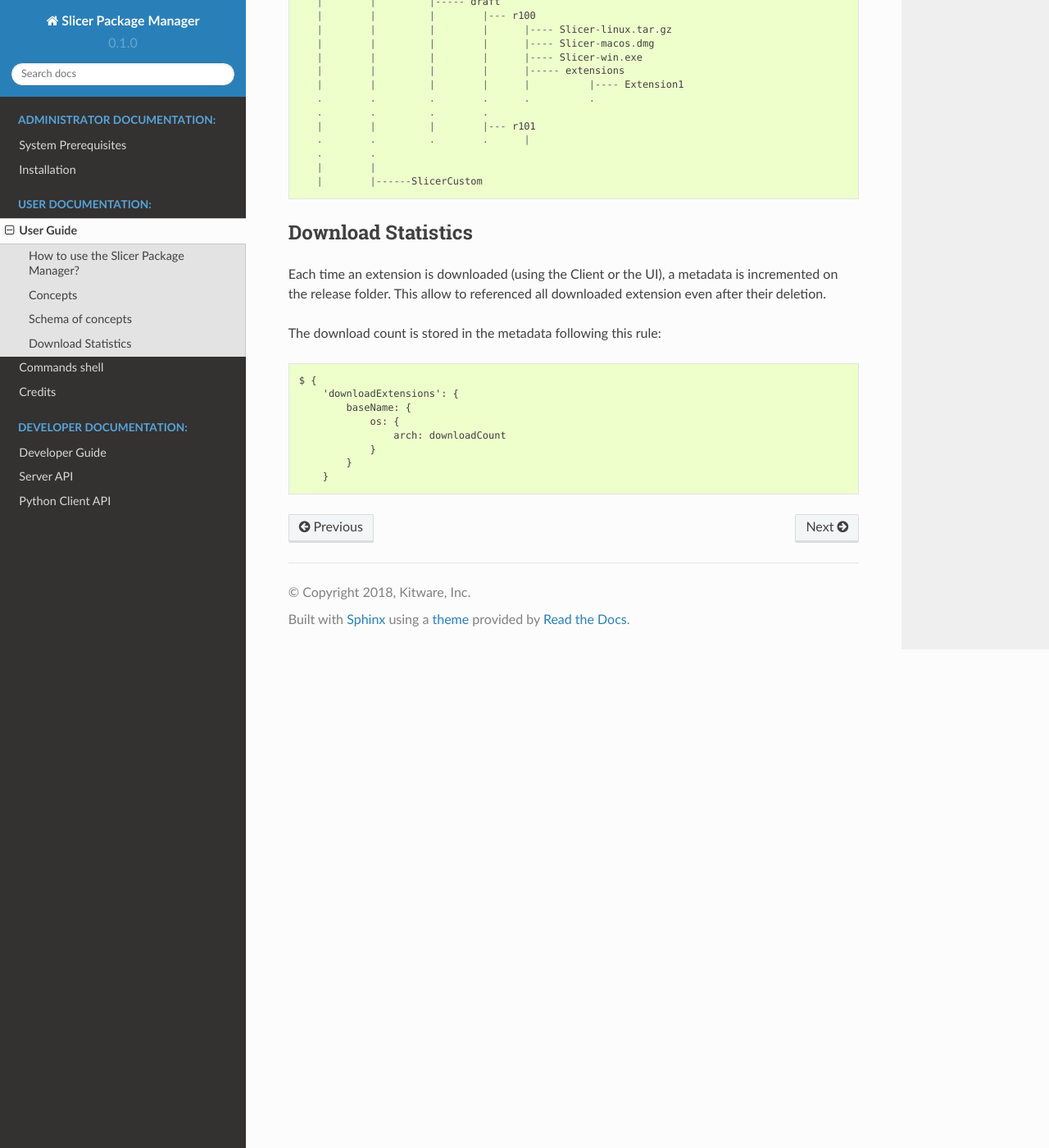
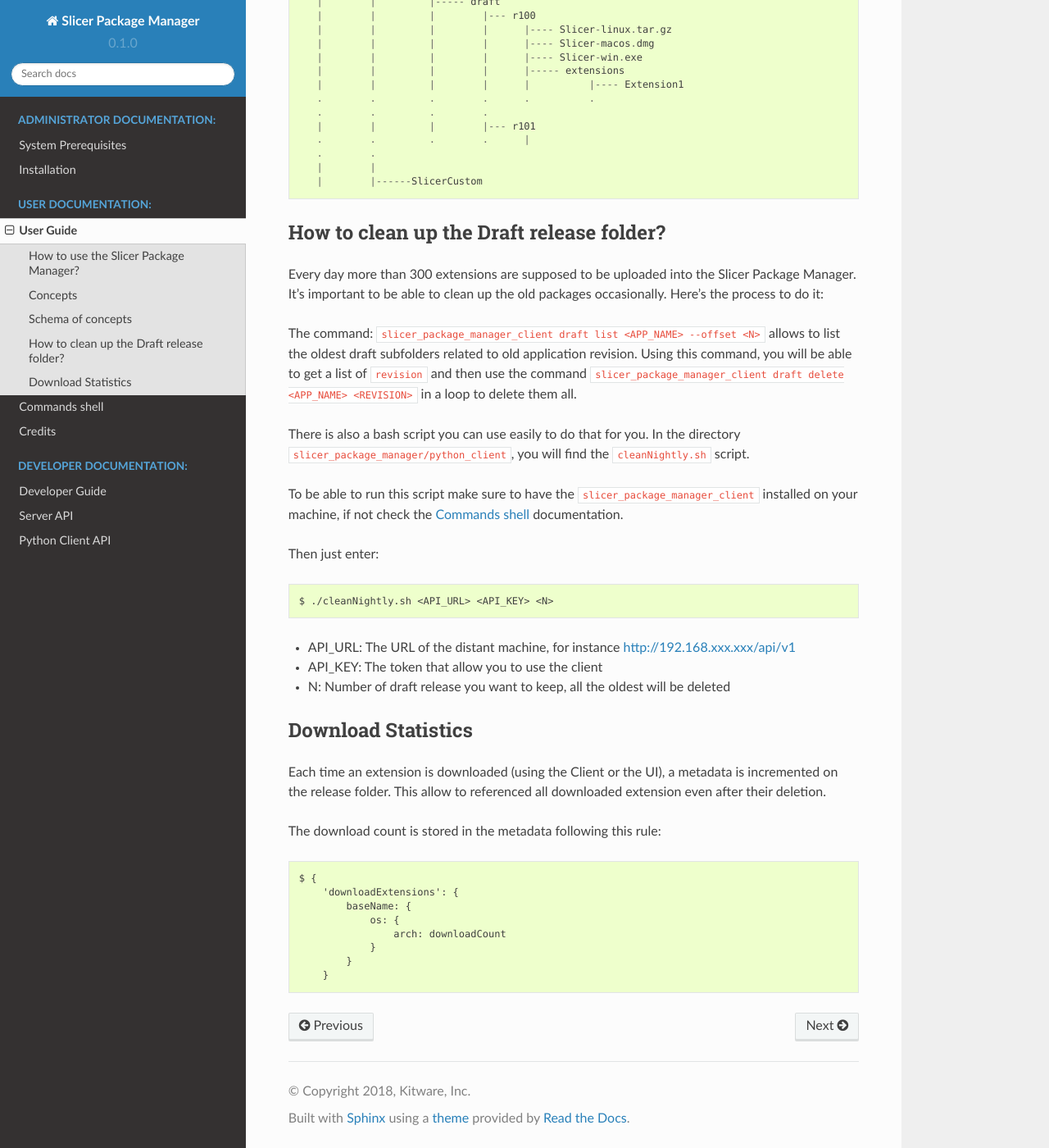
Before and after one commit to girder/slicer_package_manager, a Sphinx documentation site: the page built from docs/user_guide.rst, in a window 1280 px wide and 1400 px high, scrolled down 2949 px. Shown: the whole window at 82% size. Built offline with Sphinx 7.4.7 and the Read the Docs theme 2.0.0, drawn with Linux system fonts in a browser that asks for light colours.

Commit message:
Add script to handle the clean up of old draft release and documentation associated

```diff
--- a/docs/user_guide.rst
+++ b/docs/user_guide.rst
@@ -163,6 +163,31 @@
        |        |
        |        |------SlicerCustom
 
+How to clean up the Draft release folder?
+-----------------------------------------
+
+Every day more than 300 extensions are supposed to be uploaded into the Slicer Package Manager. It's important to be
+able to clean up the old packages occasionally. Here's the process to do it:
+
+The command: ``slicer_package_manager_client draft list <APP_NAME> --offset <N>`` allows to list the oldest draft subfolders
+related to old application revision. Using this command, you will be able to get a list of ``revision`` and then use the
+command ``slicer_package_manager_client draft delete <APP_NAME> <REVISION>`` in a loop to delete them all.
+
+There is also a bash script you can use easily to do that for you. In the directory
+``slicer_package_manager/python_client``, you will find the ``cleanNightly.sh`` script.
+
+To be able to run this script make sure to have the ``slicer_package_manager_client`` installed on your machine, if not
+check the :doc:`commands_shell` documentation.
+
+Then just enter::
+
+    $ ./cleanNightly.sh <API_URL> <API_KEY> <N>
+
+* API_URL: The URL of the distant machine, for instance http://192.168.xxx.xxx/api/v1
+
+* API_KEY: The token that allow you to use the client
+
+* N: Number of draft release you want to keep, all the oldest will be deleted
 
 Download Statistics
 -------------------
```
Also changed, not shown: 1 other file.
